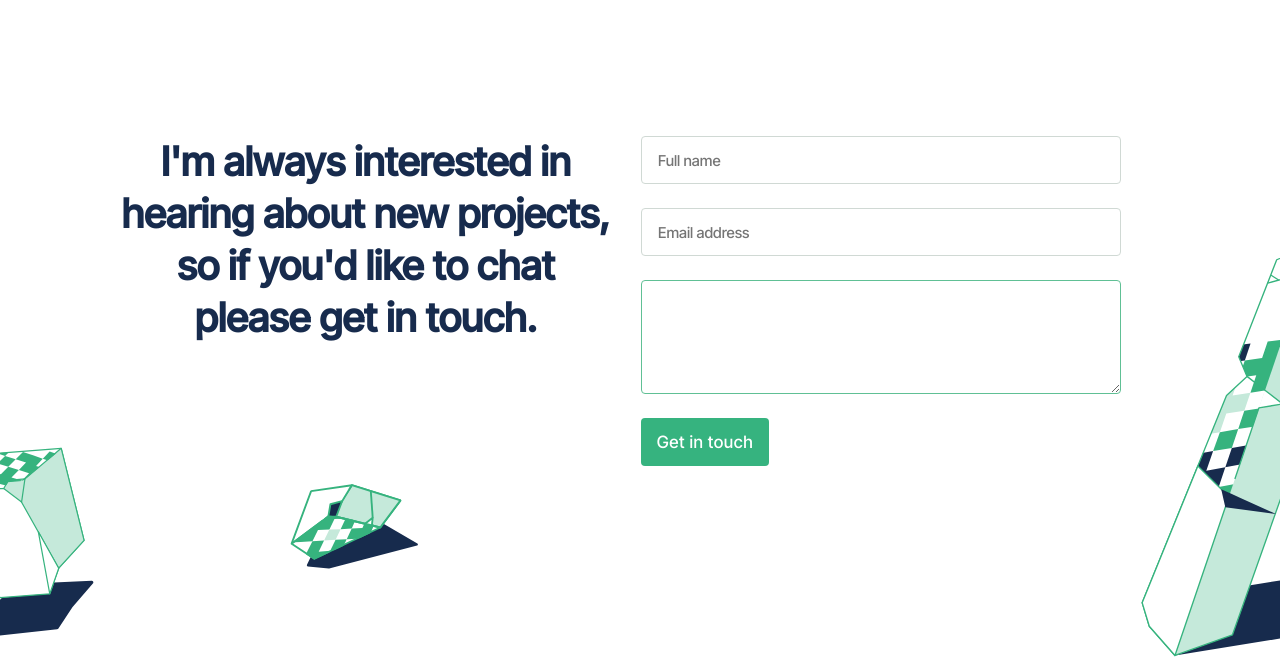
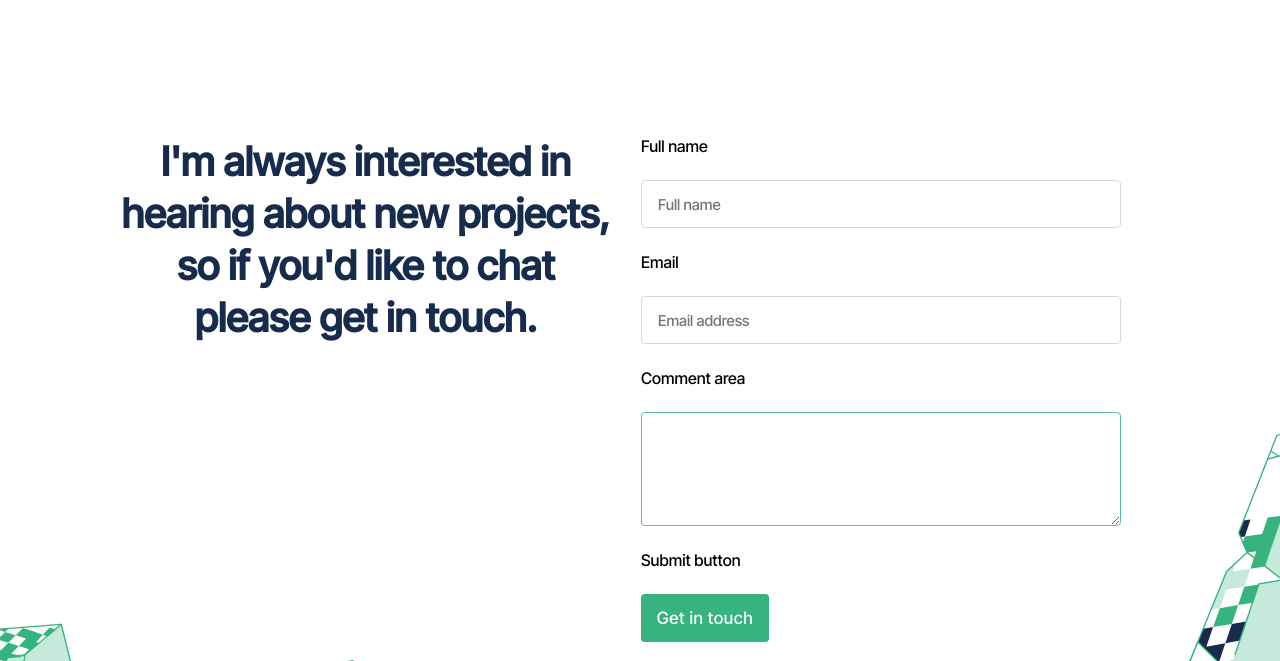
Before and after one commit to ijosue16/Mobile-portofolio, a website: page index.html in a window 1280 px wide. Shown: the part 3060-3721 px from the top of the page. Drawn offline with Linux system fonts and the light colour scheme.

Commit message:
Update index.html file
Add labels to form inputs

```diff
--- a/index.html
+++ b/index.html
@@ -190,17 +190,20 @@
     <p class="contact-par">I'm always interested in hearing about new projects,
       so if you'd like to chat please get  in touch.</p>
     <form action="https://formspree.io/f/mzbwkgww" method="post"class="form">
+      <label for="full-name">Full name</label>
       <input type="text"
       placeholder="Full name"
       required
       maxlength="30"
       name="name"
       class="personal-info">
+      <label for="Email">Email</label>
       <input type="email"
       placeholder="Email address"
       required
       name="Email"
       class="personal-info">
+      <label for="comment area">Comment area</label>
       <textarea name="comment"
       cols="30"
       rows="10"
@@ -209,6 +212,7 @@
       class="cmt-area"
       required>
       </textarea>
+      <label for="submit-button">Submit button</label>
       <button type="submit"class="button getin">Get in touch</button>
        </form>
 
```
